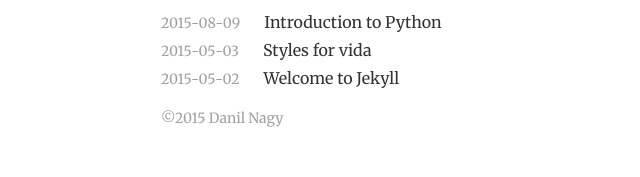
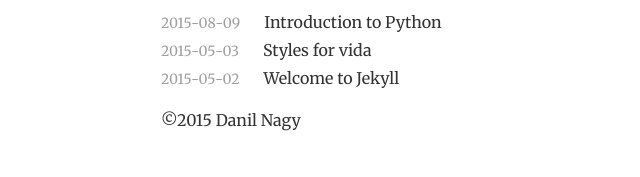
Before and after one commit to danilnagy/dmc, a Jekyll site: the page built from index.html, in a window 1280 px wide. Shown: the part 123-300 px from the top of the page, without its empty margins (95-735 px from the left). Built offline with Jekyll 4.4.1, drawn with Linux system fonts in a browser that asks for light colours; Markdown is read by kramdown in place of the engine named in the settings.

```diff
--- a/_layouts/default.html
+++ b/_layouts/default.html
@@ -17,7 +17,7 @@
         </header>
         {{ content }}
         <footer class="site-footer">
-            <p>&copy;2015 Danil Nagy</p>
+            &copy;2015 Danil Nagy
         </footer>
         </div><!-- /.footer-wrapper -->
     </main>
```
